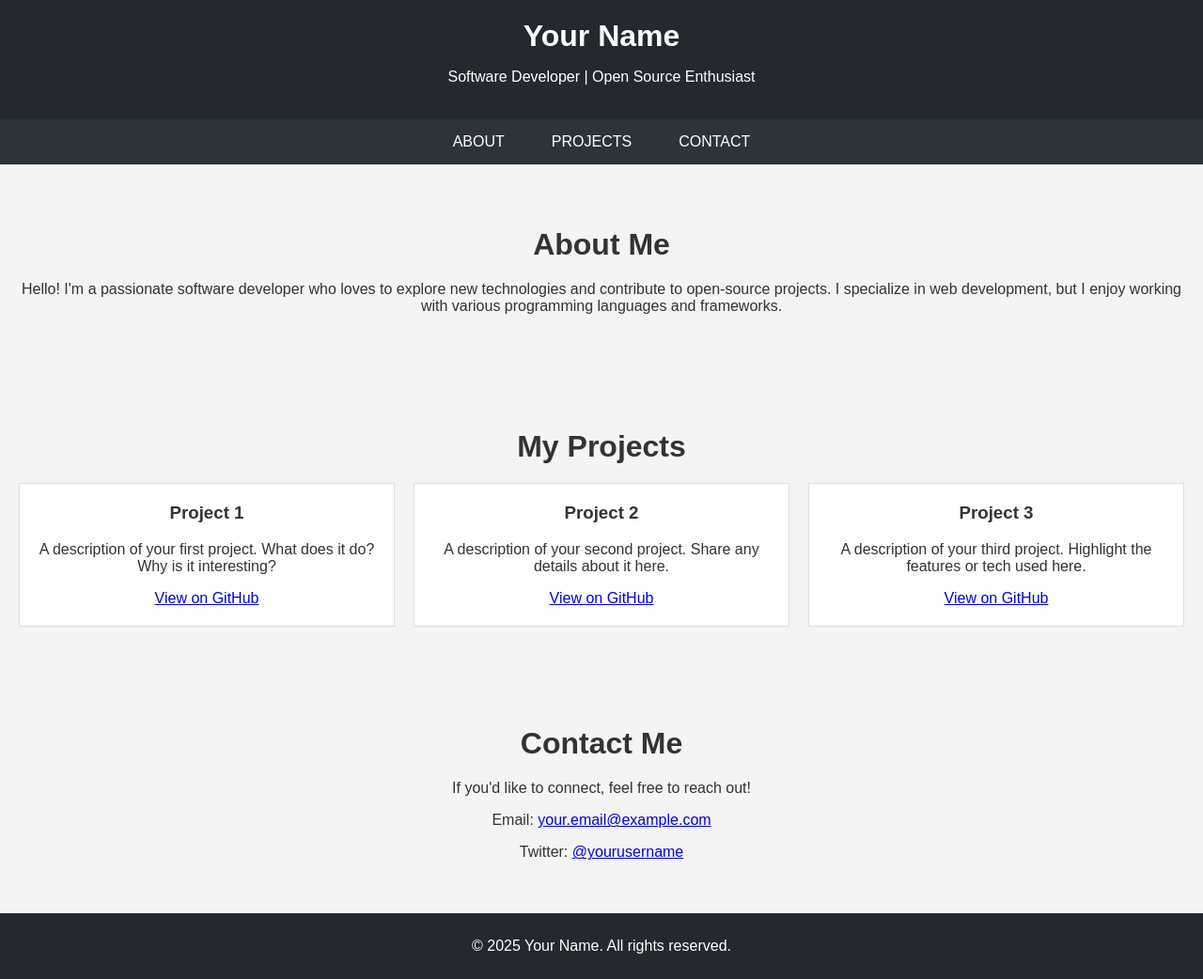
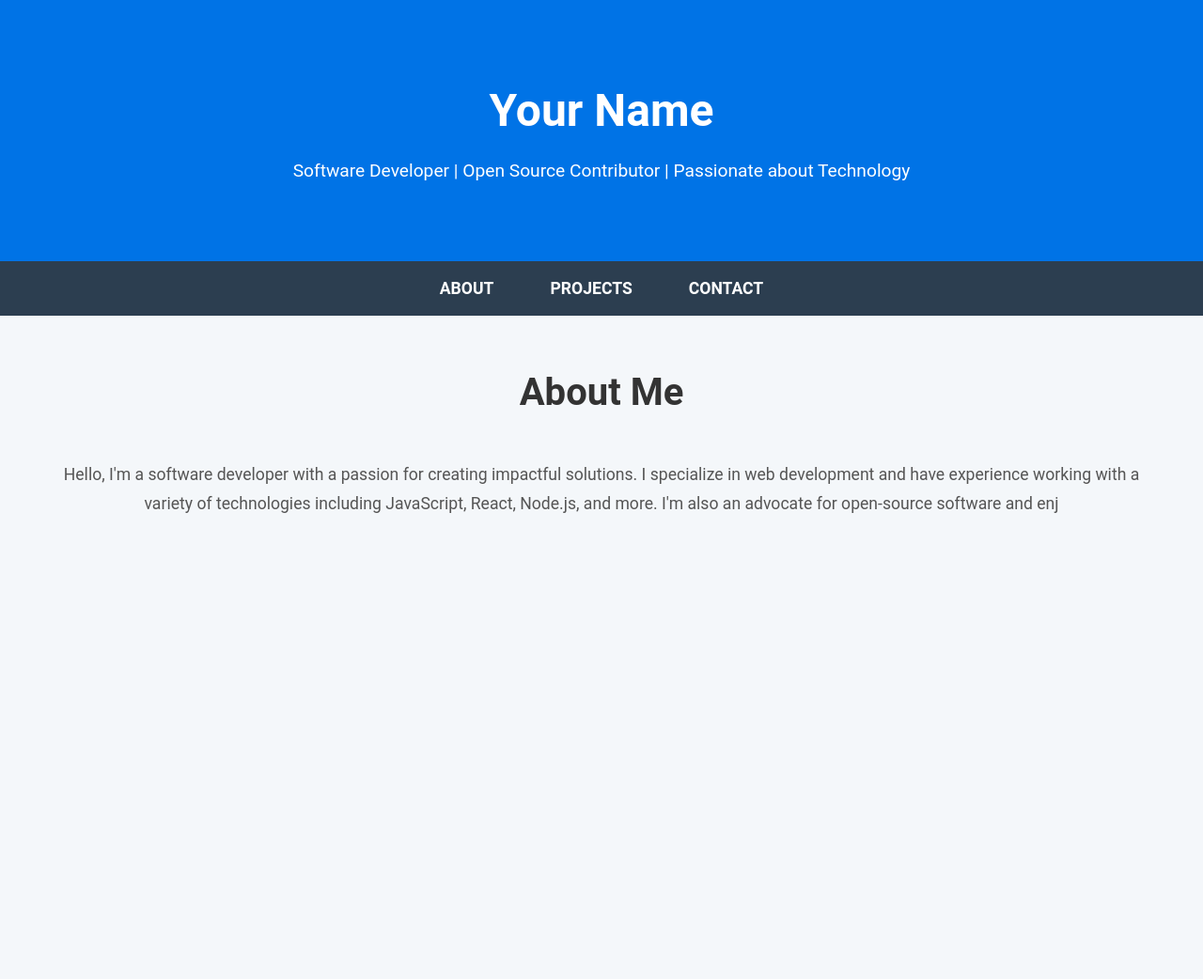
Before and after one commit to bulkideas/bulkideas.github.io, a plain HTML site: page index.html in a window 1280 px wide. Shown: the whole page at 94% size. After the commit the page ends 800 px from the top, so only its background shows below. Drawn offline with Linux system fonts and the light colour scheme.

Commit message:
Update index.html

```diff
--- a/index.html
+++ b/index.html
@@ -5,63 +5,155 @@
     <meta name="viewport" content="width=device-width, initial-scale=1.0">
     <title>Your Name - GitHub Profile</title>
     <style>
-        body {
-            font-family: Arial, sans-serif;
+        /* General Reset */
+        * {
             margin: 0;
             padding: 0;
-            background-color: #f4f4f4;
+            box-sizing: border-box;
+        }
+
+        body {
+            font-family: 'Roboto', sans-serif;
+            line-height: 1.6;
+            background-color: #f4f7fa;
             color: #333;
+            padding: 0;
         }
+
+        /* Header */
         header {
-            background-color: #24292f;
-            color: white;
-            padding: 20px;
+            background: #0073e6;
+            color: #fff;
             text-align: center;
+            padding: 80px 20px;
         }
+
         header h1 {
-            margin: 0;
+            font-size: 3em;
+            margin-bottom: 10px;
         }
+
+        header p {
+            font-size: 1.2em;
+        }
+
+        /* Navigation */
         nav {
             display: flex;
             justify-content: center;
-            background-color: #2d333b;
+            background-color: #2c3e50;
+            padding: 15px 0;
         }
+
         nav a {
             color: white;
-            padding: 15px 25px;
             text-decoration: none;
+            padding: 0 30px;
             text-transform: uppercase;
+            font-weight: bold;
+            font-size: 1.1em;
         }
+
         nav a:hover {
-            background-color: #57606f;
+            background-color: #34495e;
         }
+
+        /* Section Styling */
         section {
-            padding: 40px 20px;
+            padding: 50px 20px;
+            max-width: 1200px;
+            margin: 0 auto;
+        }
+
+        section h2 {
+            text-align: center;
+            font-size: 2.5em;
+            margin-bottom: 40px;
+            color: #333;
+        }
+
+        section p {
+            text-align: center;
+            font-size: 1.1em;
+            line-height: 1.8;
+            color: #555;
+        }
+
+        /* Projects Section */
+        .projects {
+            display: grid;
+            grid-template-columns: repeat(3, 1fr);
+            gap: 30px;
+            margin-top: 40px;
+        }
+
+        .project-card {
+            background: #fff;
+            border-radius: 8px;
+            box-shadow: 0 4px 10px rgba(0, 0, 0, 0.1);
+            padding: 20px;
+            text-align: center;
+            transition: transform 0.3s ease-in-out;
+        }
+
+        .project-card:hover {
+            transform: translateY(-5px);
+        }
+
+        .project-card h3 {
+            font-size: 1.5em;
+            margin-bottom: 15px;
+            color: #0073e6;
+        }
+
+        .project-card p {
+            font-size: 1.1em;
+            color: #777;
+            margin-bottom: 15px;
+        }
+
+        .project-card a {
+            text-decoration: none;
+            color: #0073e6;
+            font-weight: bold;
+        }
+
+        .project-card a:hover {
+            text-decoration: underline;
+        }
+
+        /* Footer */
+        footer {
+            background-color: #2c3e50;
+            color: white;
+            padding: 30px 20px;
             text-align: center;
         }
-        section h2 {
-            font-size: 2em;
-            margin-bottom: 20px;
+
+        footer p {
+            font-size: 1.1em;
         }
-        .projects {
-            display: grid;
-            grid-template-columns: 1fr 1fr 1fr;
-            gap: 20px;
+
+        /* Responsive Design */
+        @media (max-width: 768px) {
+            .projects {
+                grid-template-columns: 1fr 1fr;
+            }
         }
-        .project-card {
-            background-color: #fff;
-            border: 1px solid #ddd;
-            padding: 20px;
-            text-align: center;
-        }
-        .project-card h3 {
-            margin-top: 0;
-        }
-        footer {
-            background-color: #24292f;
-            color: white;
-            padding: 10px;
-            text-align: center;
+
+        @media (max-width: 480px) {
+            .projects {
+                grid-template-columns: 1fr;
+            }
+
+            header h1 {
+                font-size: 2.5em;
+            }
+
+            nav a {
+                font-size: 1em;
+                padding: 0 15px;
+            }
         }
     </style>
 </head>
@@ -69,7 +161,7 @@
 
 <header>
     <h1>Your Name</h1>
-    <p>Software Developer | Open Source Enthusiast</p>
+    <p>Software Developer | Open Source Contributor | Passionate about Technology</p>
 </header>
 
 <nav>
@@ -80,40 +172,4 @@
 
 <section id="about">
     <h2>About Me</h2>
-    <p>Hello! I'm a passionate software developer who loves to explore new technologies and contribute to open-source projects. I specialize in web development, but I enjoy working with various programming languages and frameworks.</p>
-</section>
-
-<section id="projects">
-    <h2>My Projects</h2>
-    <div class="projects">
-        <div class="project-card">
-            <h3>Project 1</h3>
-            <p>A description of your first project. What does it do? Why is it interesting?</p>
-            <a href="https://github.com/yourusername/project1" target="_blank">View on GitHub</a>
-        </div>
-        <div class="project-card">
-            <h3>Project 2</h3>
-            <p>A description of your second project. Share any details about it here.</p>
-            <a href="https://github.com/yourusername/project2" target="_blank">View on GitHub</a>
-        </div>
-        <div class="project-card">
-            <h3>Project 3</h3>
-            <p>A description of your third project. Highlight the features or tech used here.</p>
-            <a href="https://github.com/yourusername/project3" target="_blank">View on GitHub</a>
-        </div>
-    </div>
-</section>
-
-<section id="contact">
-    <h2>Contact Me</h2>
-    <p>If you'd like to connect, feel free to reach out!</p>
-    <p>Email: <a href="mailto:your.email@example.com">your.email@example.com</a></p>
-    <p>Twitter: <a href="https://twitter.com/yourusername" target="_blank">@yourusername</a></p>
-</section>
-
-<footer>
-    <p>&copy; 2025 Your Name. All rights reserved.</p>
-</footer>
-
-</body>
-</html>
+    <p>Hello, I'm a software developer with a passion for creating impactful solutions. I specialize in web development and have experience working with a variety of technologies including JavaScript, React, Node.js, and more. I'm also an advocate for open-source software and enj
```
